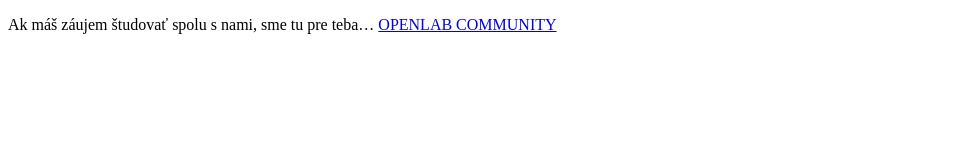
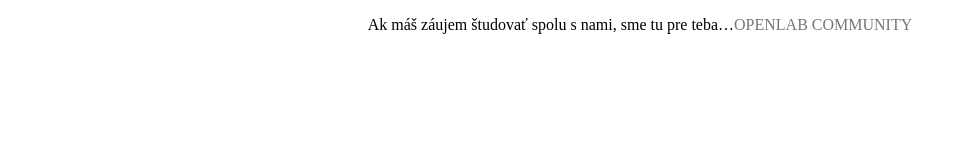
Before and after one commit to Marti432/openlab, a plain HTML site: page index.html in a window 1280 px wide. Shown: the whole page, without its empty margins (0-964 px from the left). Drawn offline with Linux system fonts and the light colour scheme.

Commit message:
Update 2

```diff
--- a/index.html
+++ b/index.html
@@ -1,10 +1,19 @@
 <!DOCTYPE html>
 <html lang="sk-SK">
 <head>
+
+    <link rel="stylesheet" href="style.css">
+    <meta charset="UTF-8">
+    <meta http-equiv="X-UA-Compatible" content="IE=edge">
+    <meta name="viewport" content="width=device-width, initial-scale=1.0">
     <title>Openlab.sk</title>
-    <meta name="viewport" content="width=device-width, intial-scale=1">
+
 </head>
 <body>
-    <p>Ak máš záujem študovať spolu s nami, sme tu pre teba… <a href="https://discord.com/invite/Y6xrdTvjFn">OPENLAB COMMUNITY</a></p>
+
+    <section>
+    <p>Ak máš záujem študovať spolu s nami, sme tu pre teba…<a href="https://discord.com/invite/Y6xrdTvjFn">OPENLAB COMMUNITY</a></p>
+
+    </section>
 </body>
 </html>
--- /dev/null
+++ b/style.css
@@ -0,0 +1,15 @@
+p {
+
+text-align: center;
+
+
+
+}
+
+a {
+    margin-right: 0px;
+    text-decoration: none;
+    color: rgb(115, 119, 125);
+    border-color: black;
+
+}
```
